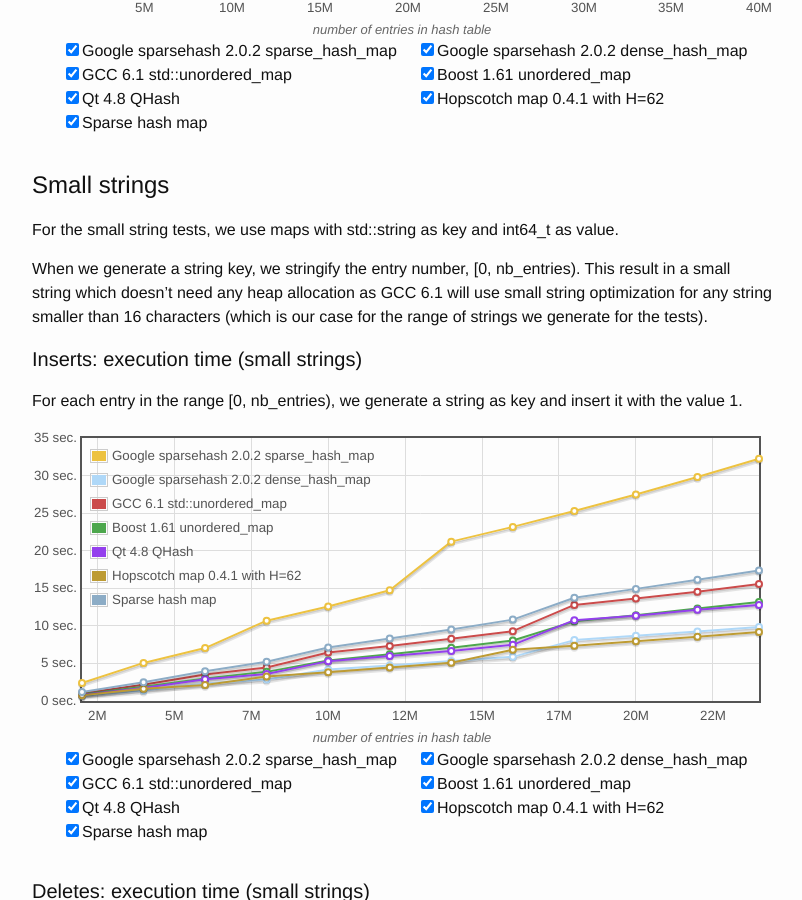
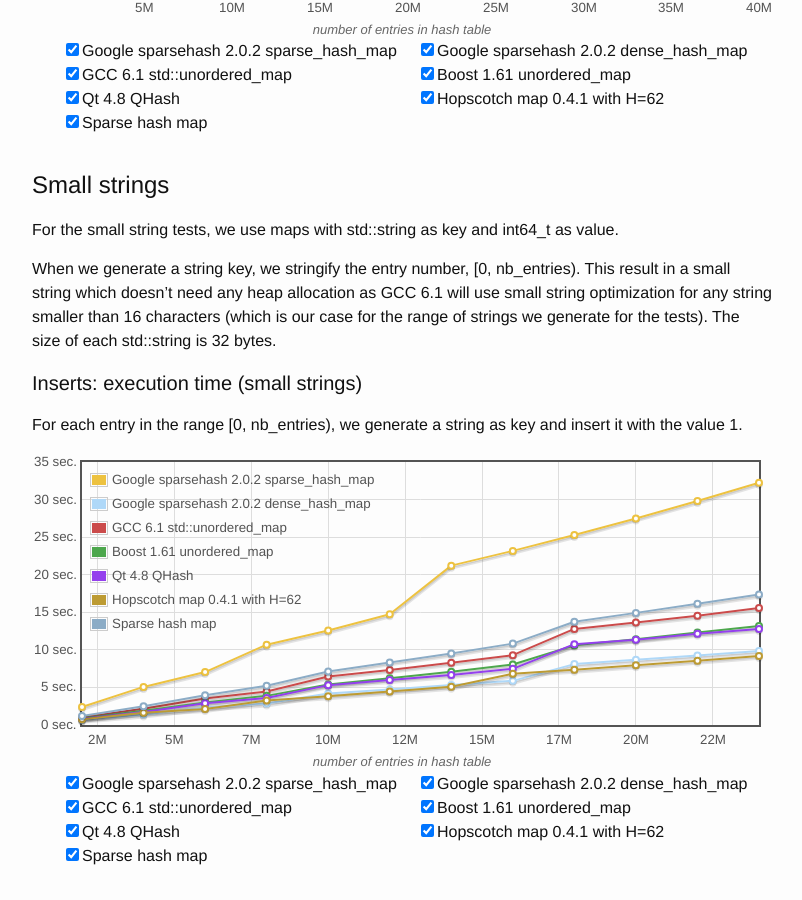
Before and after one commit to Tessil/tessil.github.io, a Jekyll site: the page built from _posts/2016-08-29-benchmark-hopscotch-map.md, in a window 1280 px wide and 900 px high, scrolled down 6731 px. Shown: the whole window, without its empty margins (238-1040 px from the left). Built offline with Jekyll 4.4.1, drawn with Linux system fonts in a browser that asks for light colours; comment, search, counter and statistics services are not loaded.

Commit message:
Add size of std::string.

```diff
--- a/_posts/2016-08-29-benchmark-hopscotch-map.md
+++ b/_posts/2016-08-29-benchmark-hopscotch-map.md
@@ -330,7 +330,7 @@ Before the random full inserts benchmark finishes, we measure the memory that th
 
 For the small string tests, we use maps with std::string as key and int64_t as value.
 
-When we generate a string key, we stringify the entry number, [0, nb_entries). This result in a small string which doesn't need any heap allocation as GCC 6.1 will use small string optimization for any string smaller than 16 characters (which is our case for the range of strings we generate for the tests).
+When we generate a string key, we stringify the entry number, [0, nb_entries). This result in a small string which doesn't need any heap allocation as GCC 6.1 will use small string optimization for any string smaller than 16 characters (which is our case for the range of strings we generate for the tests). The size of each std::string is 32 bytes.
 
 
 <h4>Inserts: execution time (small strings)</h4>
```
